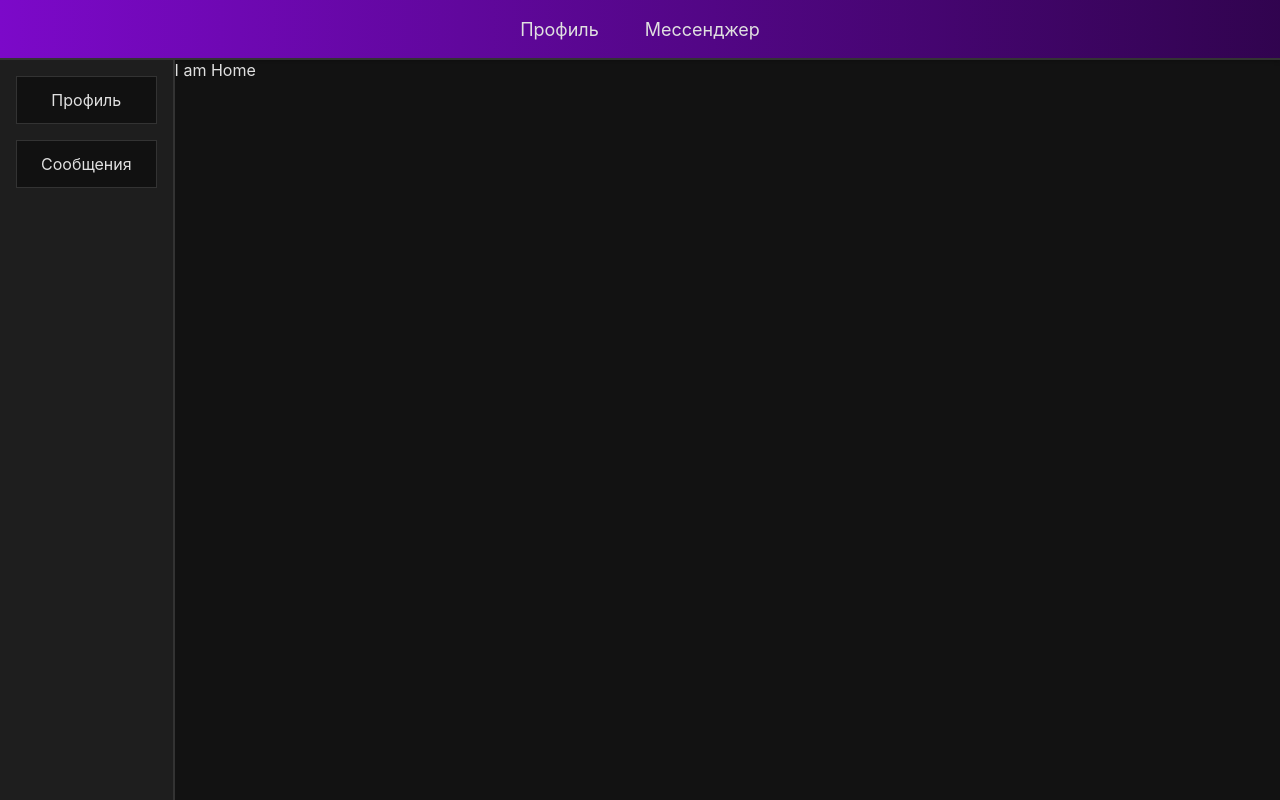
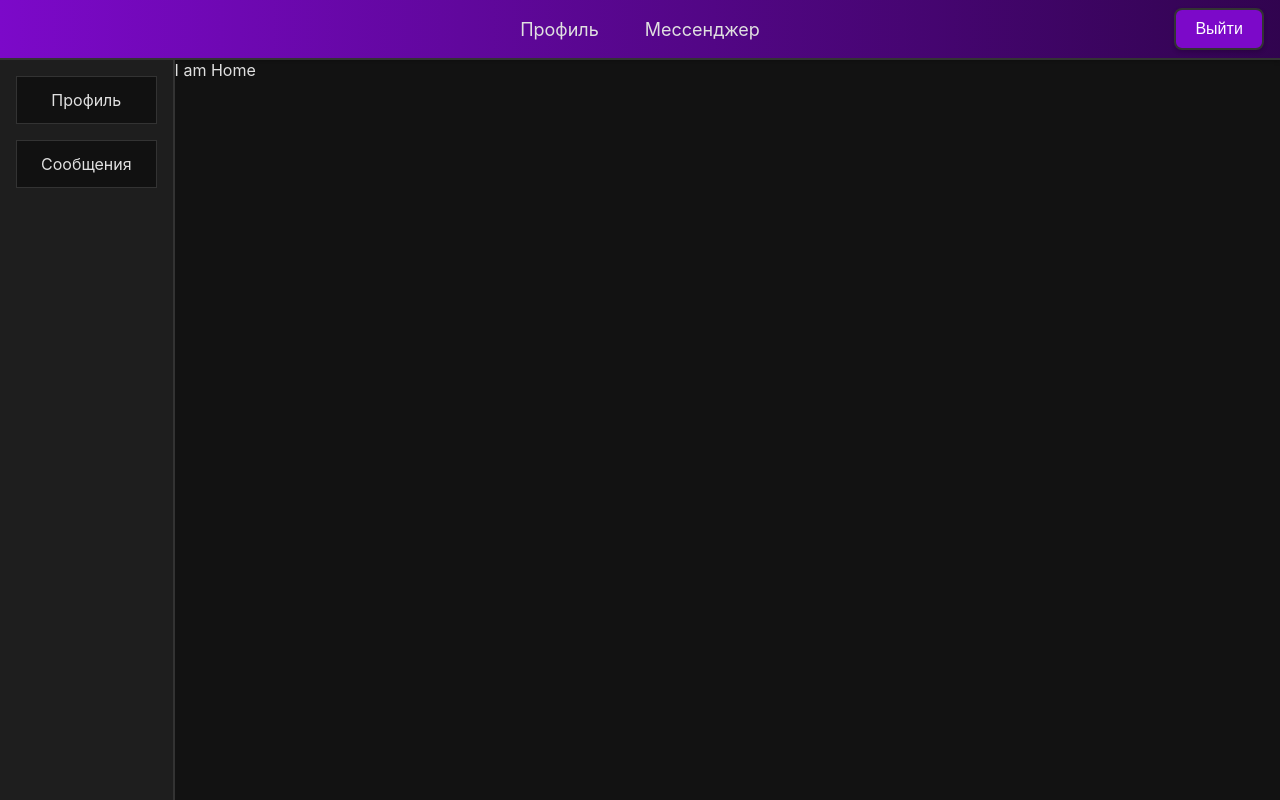
Before and after one commit to FarianGreen/Grip-Link-v2, a React (Vite) app in the folder frontend/: page / in a window 1280 px wide. Built offline with nearby package versions, Linux system fonts and the light colour scheme; no server answers; sample sign-in values are in the browser's storage.

Commit message:
feat(styles):added btn-logout&styles, updated styles login-card

```diff
--- a/frontend/src/assets/styles/_variables.scss
+++ b/frontend/src/assets/styles/_variables.scss
@@ -7,6 +7,7 @@ $header-background: #1E1E1E;
 $sidebar-background: #1E1E1E;
 $text-primary: #E0E0E0;
 $text-secondary: #B0B0B0;
+$text-dark: #2e2e2e;
 $error-color: #CF6679;
 $border-color: #333; // затемнённый цвет границы
 $header-height: 60px;
--- a/frontend/src/components/header/header.scss
+++ b/frontend/src/components/header/header.scss
@@ -18,6 +18,31 @@
   padding: 0 $spacing-medium;
   border-bottom: 2px solid $border-color;
 
+  &__inner {
+    display: flex;
+    align-items: center;
+    justify-content: space-between;
+    width: 100%;
+    position: relative;
+  }
+
+  .header__side {
+    width: auto;
+    display: flex;
+    justify-content: flex-end;
+    align-items: center;
+  }
+  .header-links {
+    display: flex;
+    gap: 1rem;
+    list-style: none;
+    margin: 0;
+    padding: 0;
+    position: absolute;
+    left: 50%;
+    transform: translateX(-50%);
+  }
+
   &__nav-menu-item {
     font-size: 18px;
     padding: 10px 15px;
@@ -33,4 +58,8 @@
       color: white;
     }
   }
+  .header-logout-btn{
+    border: 2px solid $border-color;
+    box-shadow: $box-shadow-light;
+  }
 }
--- a/frontend/src/components/header/header.tsx
+++ b/frontend/src/components/header/header.tsx
@@ -2,15 +2,21 @@ import { Link } from "react-router-dom";
 import { Path } from "../../constants/Path";
 import "./header.scss";
 import { useState } from "react";
+import { useDispatch } from "react-redux";
+import { AppDispatch } from "../../store/store";
+import { logout } from "../../store/authSlice";
 
 export const Header = () => {
   const [activeItem, setActiveItem] = useState<string | null>(null);
-
+  const dispatch = useDispatch<AppDispatch>();
   const handleClick = (path: string) => {
     setActiveItem(path);
   };
   return (
     <section className="header">
+      <div className="header__inner">
+        <div className="header__side" />
+        <ul className="header-links">
           {[
             { path: Path.home, label: "Профиль" },
             { path: Path.messages, label: "Мессенджер" },
@@ -26,6 +32,16 @@ export const Header = () => {
               <span>{label}</span>
             </Link>
           ))}
+        </ul>
+        <div className="header__side">
+          <button
+            className="header-logout-btn"
+            onClick={() => dispatch(logout())}
+          >
+            Выйти
+          </button>
+        </div>
+      </div>
     </section>
   );
 };
--- a/frontend/src/pages/login/login.scss
+++ b/frontend/src/pages/login/login.scss
@@ -6,7 +6,7 @@
   height: 100vh;
 
   .login-card {
-    background-color: white;
+    background-color: rgba(255, 255, 255, 0.822);
     padding: 40px;
     border-radius: $border-radius;
     box-shadow: 0 4px 10px rgba(0, 0, 0, 0.1);
@@ -27,12 +27,12 @@
 
       label {
         font-weight: 600;
-        color: $text-primary;
+        color: $text-dark;
       }
 
       input {
         padding: 10px;
-        border: 1px solid lighten($text-primary, 50%);
+        border: 1px solid lighten($text-dark, 50%);
         border-radius: $border-radius;
         outline: none;
         transition: $transition;
@@ -52,6 +52,7 @@
     .register-link {
       text-align: center;
       margin-top: 10px;
+      color: $text-dark;
       a {
         color: $secondary-color;
         text-decoration: none;
--- a/frontend/src/store/hederSlice.ts
+++ /dev/null
@@ -1,18 +0,0 @@
-import { createSlice } from "@reduxjs/toolkit";
-
-const initialState = {
-  toggleHeaderMenu: false,
-};
-
-const headerSlice = createSlice({
-  name: "header",
-  initialState,
-  reducers: {
-    toggle: (state) => {
-      state.toggleHeaderMenu = !state.toggleHeaderMenu;
-    },
-  },
-});
-
-export const { toggle } = headerSlice.actions;
-export const headerReducer = headerSlice.reducer;
--- a/frontend/src/store/store.ts
+++ b/frontend/src/store/store.ts
@@ -2,13 +2,11 @@ import { configureStore } from "@reduxjs/toolkit";
 import chatReducer, { addMessage } from "./chatSlice";
 import authReducer from "./authSlice";
 import { connectSocket, getSocket } from "../services/socket";
-import { headerReducer } from "./hederSlice";
 
 const store = configureStore({
   reducer: {
     chat: chatReducer,
     auth: authReducer,
-    header: headerReducer,
   },
   middleware: (getDefaultMiddleware) =>
     getDefaultMiddleware({
```
Lines whose indentation alone changed are shown as unchanged.
